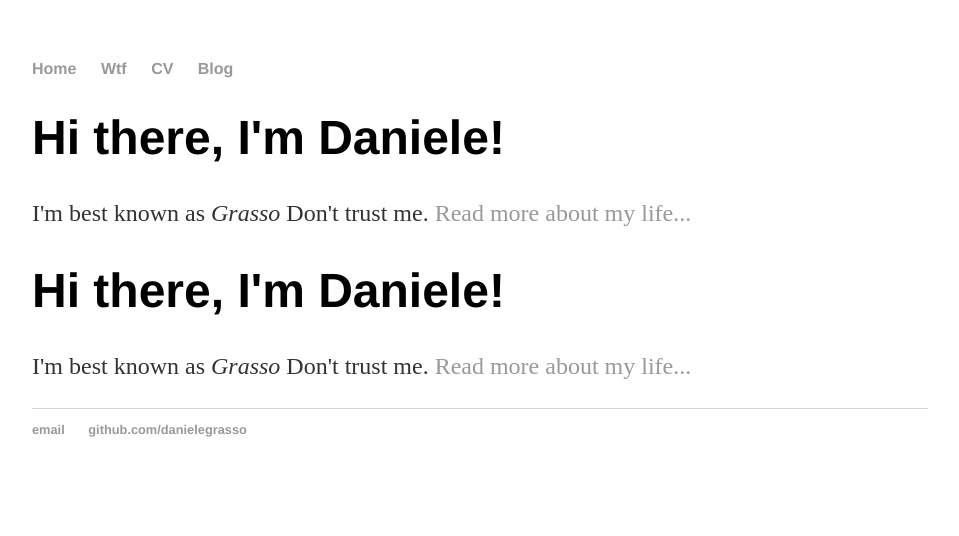
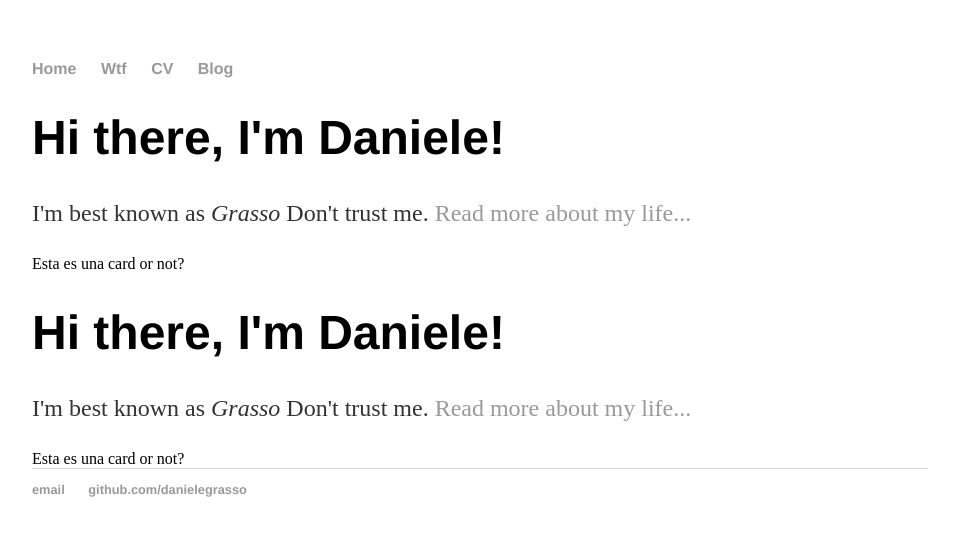
Before and after one commit to danielegrasso/danielegrasso.github.io, a Jekyll site: the page built from index.html, in a window 1280 px wide. Shown: the top 536 px of the page, without its empty margins (160-1119 px from the left). Built offline with Jekyll 4.4.1, drawn with Linux system fonts in a browser that asks for light colours.

Commit message:
Update index.html

```diff
--- a/index.html
+++ b/index.html
@@ -6,3 +6,6 @@ title: Daniele Grasso, Data Journalist
 	<h1>Hi there, I'm Daniele!</h1>
 	<p>I'm best known as <em>Grasso</em> Don't trust me. <a href="/about">Read more about my life...</a></p>
 </div><!-- /.blurb -->
+<div class="card">
+	Esta es una card or not?
+</div>
```
